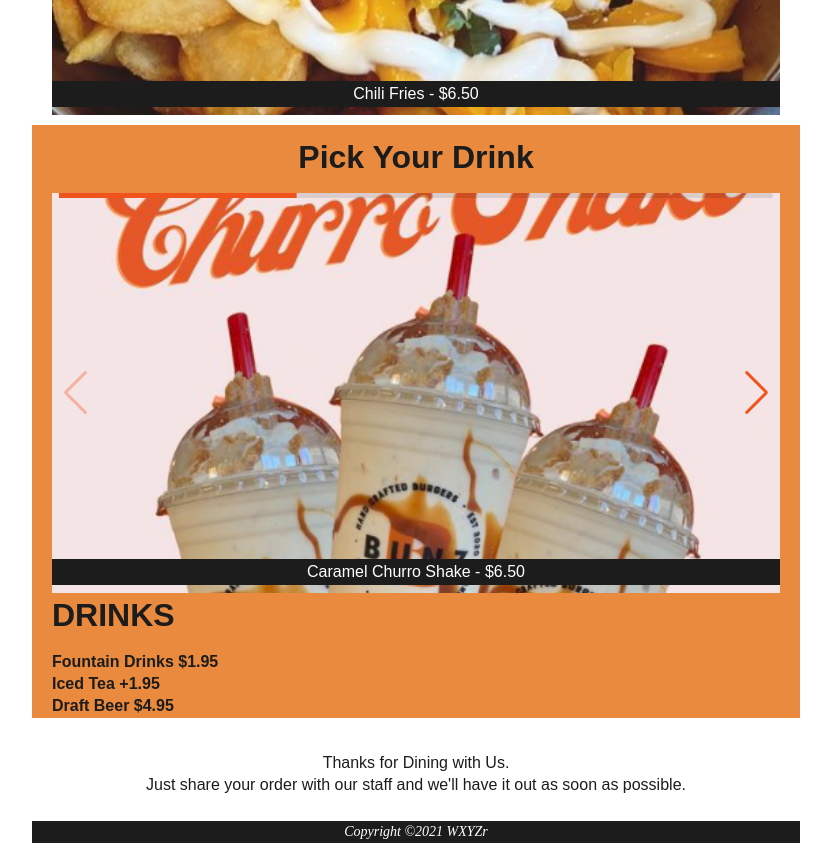
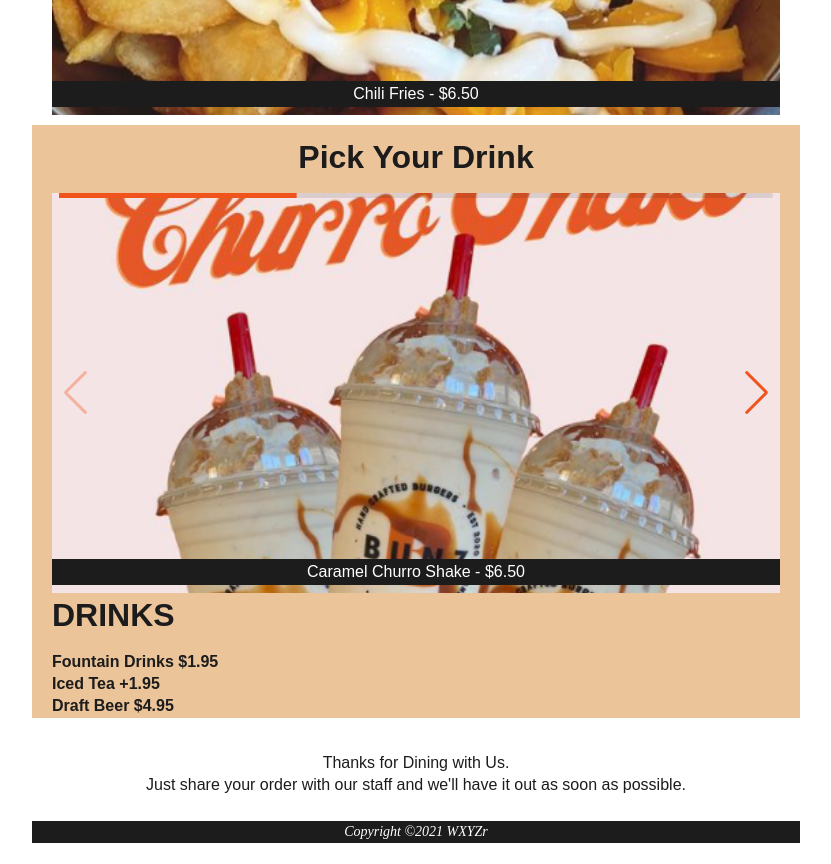
Before and after one commit to davidcon05/tastybunz, a plain HTML site: page index.html in a window 1280 px wide. Shown: the part 2260-3124 px from the top of the page, without its empty margins (224-1055 px from the left). Drawn offline with nearby package versions, Linux system fonts and the light colour scheme.

Commit message:
Update index.html
replacing the bright orange background

```diff
--- a/index.html
+++ b/index.html
@@ -140,7 +140,7 @@
             </div>
         </article>
         <!--Drinks-->
-        <article style="background-color:#e98a3e">
+        <article style="background-color:#ecc499">
             <h2>Pick Your Drink</h2>
             <div class="swiper-container">
                 <!-- Additional required wrapper -->
```
